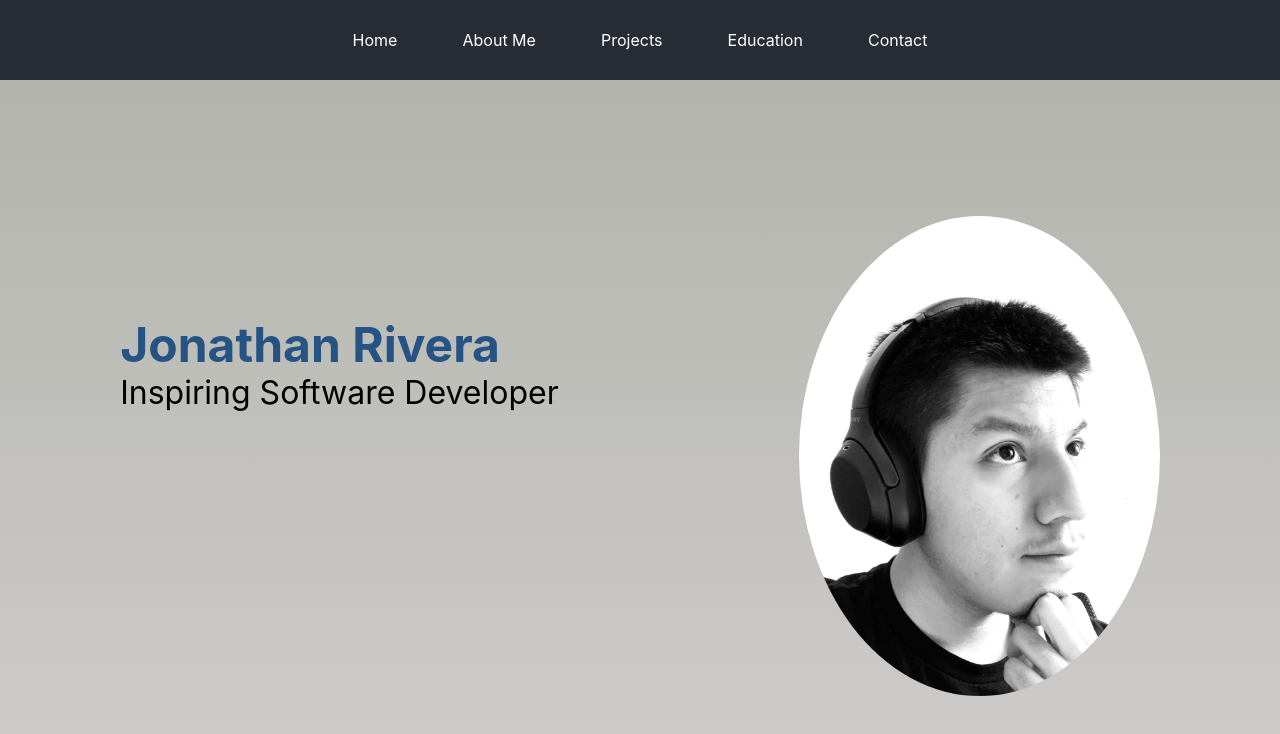
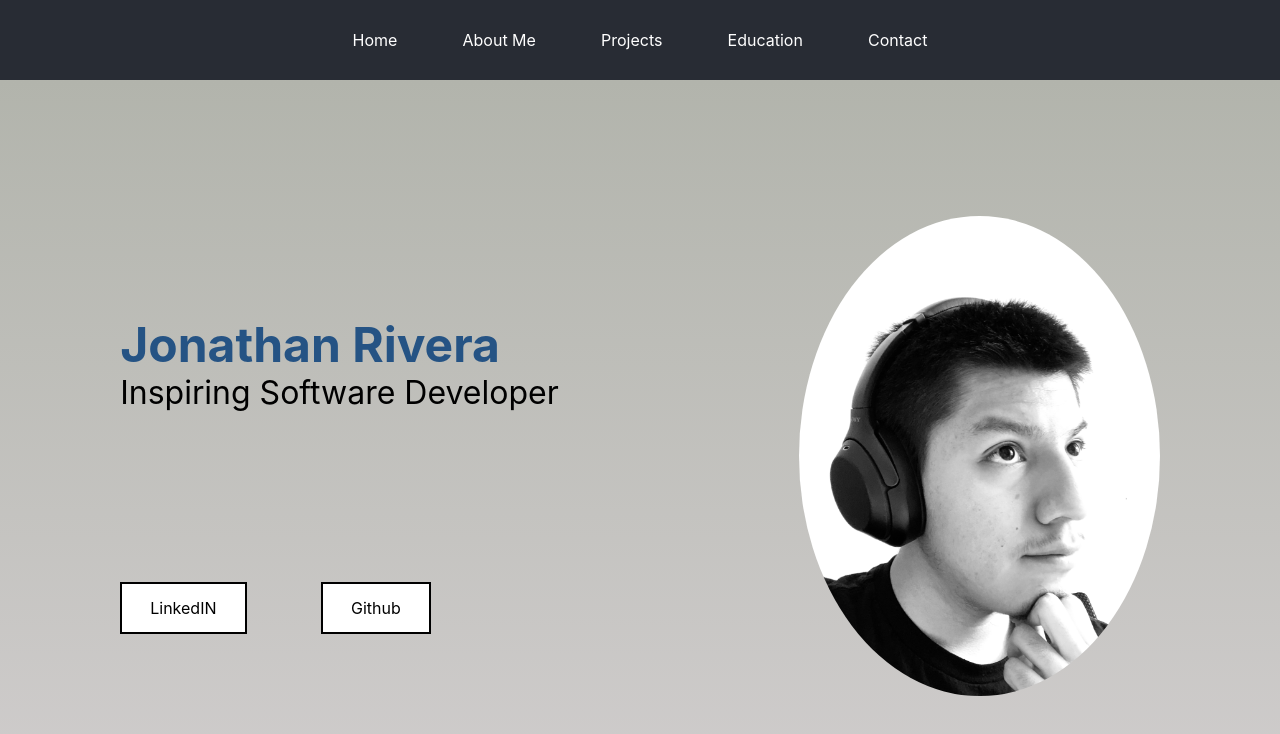
Before and after one commit to JonathanR5000/jonathanr5000.github.io, a React (Create React App) app: page / in a window 1280 px wide. Shown: the top 734 px of the page. Built offline with nearby package versions, Linux system fonts and the light colour scheme.

Commit message:
added anchor links for github and linkedIN

```diff
--- a/src/App.css
+++ b/src/App.css
@@ -69,6 +69,36 @@ h1{
 
 .name-title{
   font-size: 2rem;
+}
+
+.about-links{
+  display: flex;
+  justify-content: space-between;
+  align-items: center;
+}
+
+.about-btn{
+  text-decoration: none;
+  border: 2px solid black;
+  background-color: white;
+  color: black;
+  padding: 14px 28px;
+  font-size: 16px;
+  cursor: pointer;
+}
+
+.linkedIN:hover{
+  background-color: #2867B2;
+  color: #FFFFFF;
+}
+
+.github{
+  margin-right: 8rem;
+}
+
+.github:hover{
+  background-color: #6f42c1;
+  color: #FFFFFF;
 }
 
 .App-logo {
--- a/src/components/pages/Home.js
+++ b/src/components/pages/Home.js
@@ -10,8 +10,8 @@ function Home(){
                 <h1 class="name-style">Jonathan Rivera</h1>
                 <p class="name-title">Inspiring Software Developer</p>
                 <div class="about-links">
-                    {/* <img src={LinkedIN} href="#"></img> */}
-                    {/* Include anchor or icon links to github, and linkedIN*/}
+                    <a class="about-btn linkedIN" href="https://www.linkedin.com/in/jonathanrivera5000/" target="_blank"> LinkedIN </a>
+                    <a class="about-btn github" href="https://github.com/JonathanR5000" target="_blank"> Github </a>
                 </div>
             </div>
             <div class="right-row">
```
